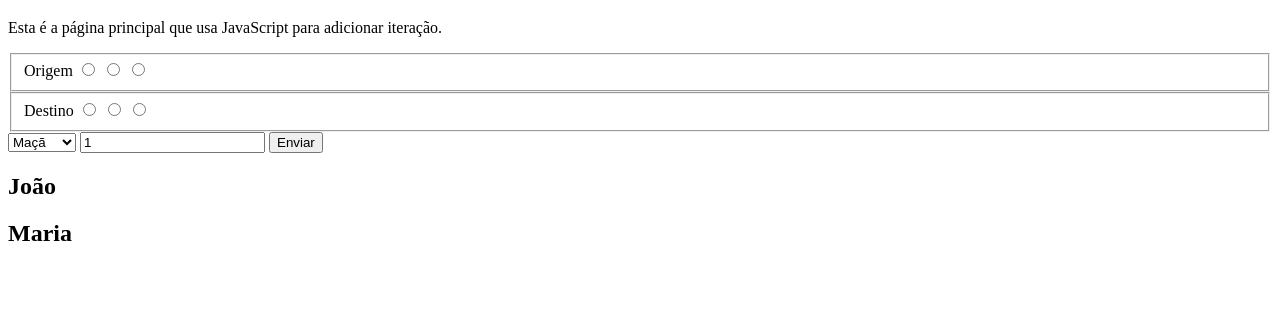
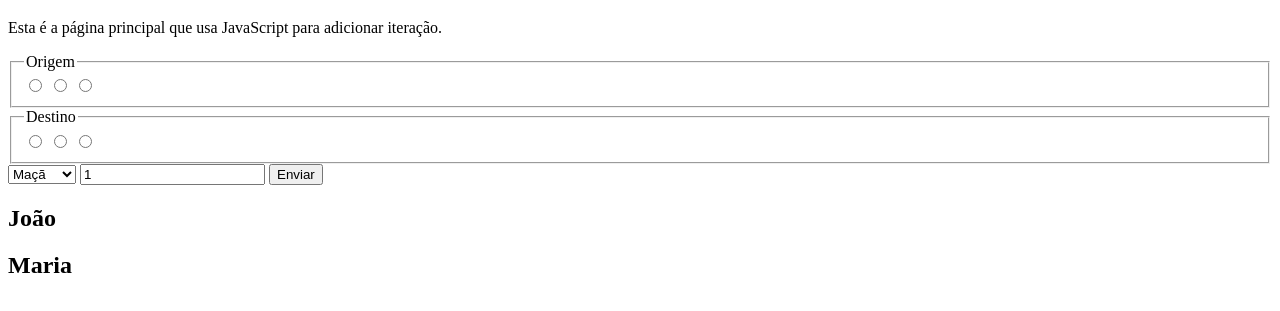
Before and after one commit to ufjf-dcc202/ufjf-dcc202-2023-3-b-atv12-AlexandreVp, a website with bundled scripts: page index.html in a window 1280 px wide. Shown: the part 61-372 px from the top of the page. Built offline with nearby package versions, Linux system fonts and the light colour scheme.

Commit message:
Adicionando legendas no fieldset

```diff
--- a/index.html
+++ b/index.html
@@ -13,13 +13,13 @@
         <section>
             <form name="entrada">
                 <fieldset>
-                Origem
+                    <legend>Origem</legend>
                     <input type="radio" name="origem" value="pomar">
                     <input type="radio" name="origem" value="joao">
                     <input type="radio" name="origem" value="maria">
                 </fieldset>
                 <fieldset>
-                Destino
+                    <legend>Destino</legend>
                     <input type="radio" name="destino" value="pomar">
                     <input type="radio" name="destino" value="joao">
                     <input type="radio" name="destino" value="maria">
@@ -31,6 +31,7 @@
                 </select>
                 <input name="quantidade" min="0" max="12" step="1" value="1">
                 <button type="submit">Enviar</button>
+            </form>
         </section>
         <section id="saida">
             <h2>João</h2>
```
Lines whose indentation alone changed are shown as unchanged.
